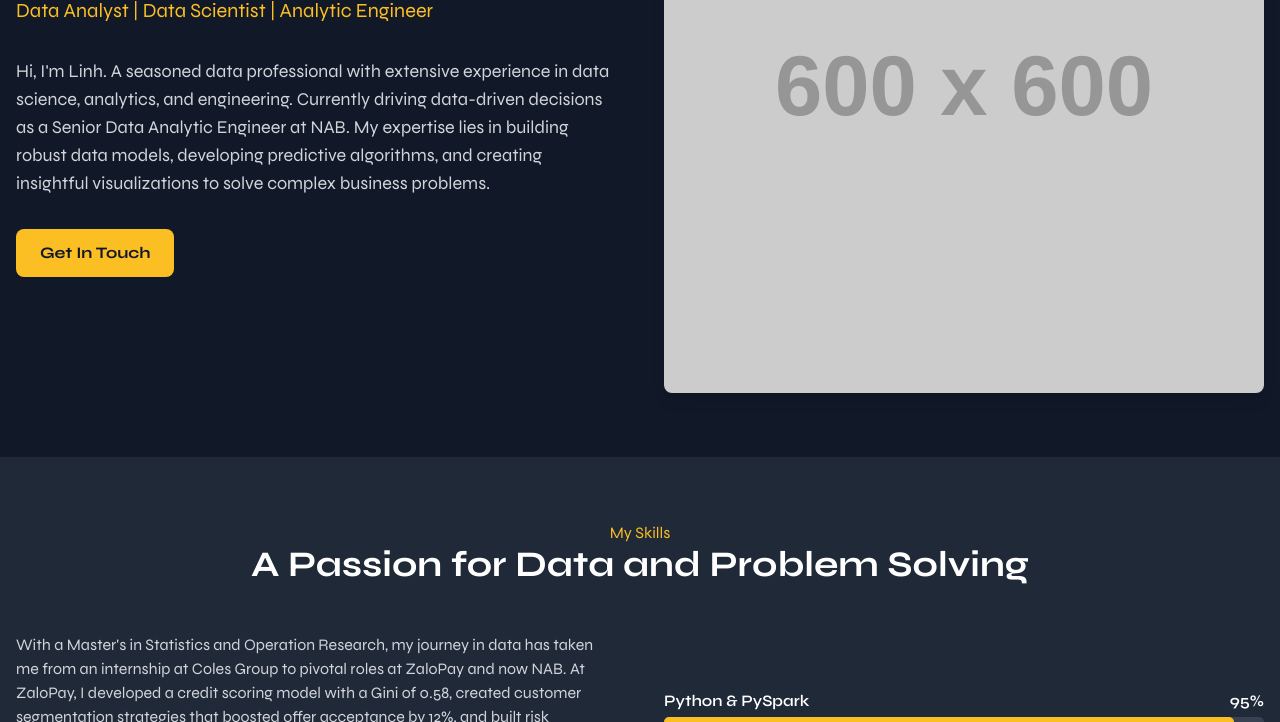
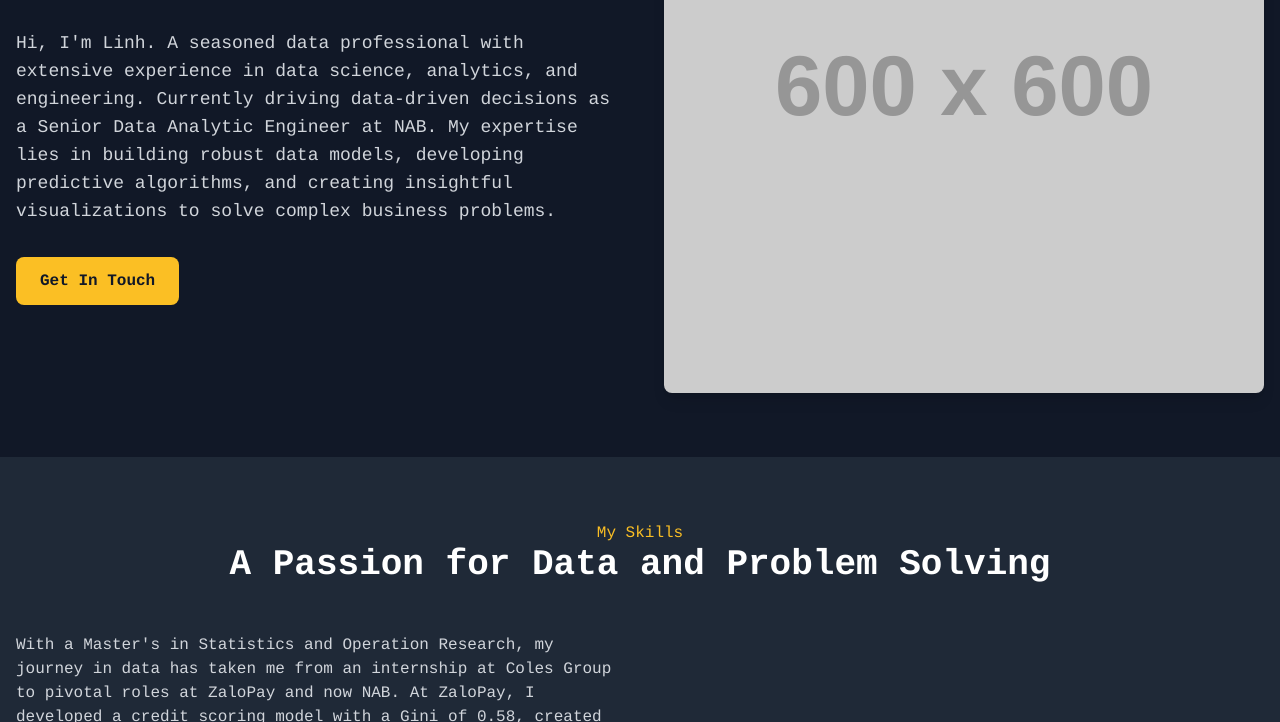
Before and after one commit to lynle1911/portfolio, a plain HTML site: page index.html in a window 1280 px wide. Shown: the part 399-1121 px from the top of the page. Drawn offline with nearby package versions, Linux system fonts and the light colour scheme; placeholder pictures from the web are drawn by us.

Commit message:
Update index.html

```diff
--- a/index.html
+++ b/index.html
@@ -31,7 +31,7 @@
   <style>
     /* Custom styles to complement Tailwind */
     body {
-        font-family: 'Syne', sans-serif;
+        font-family: 'Courier', sans-serif;
     }
     .hero-title {
         font-weight: 800;
```
